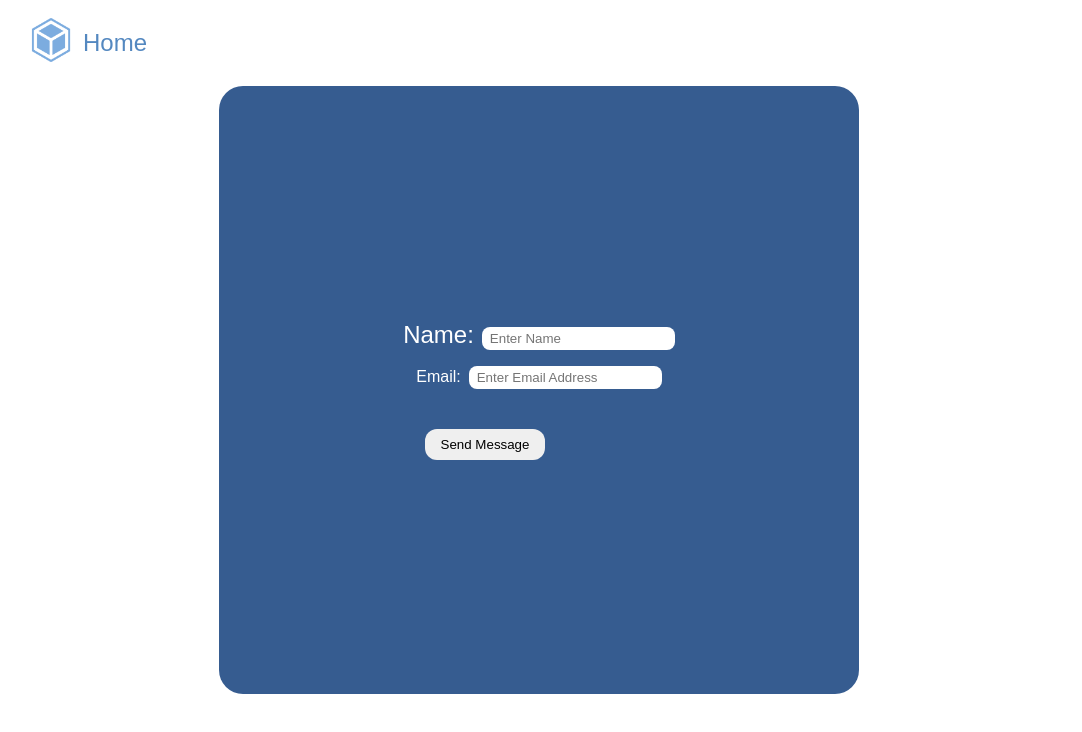
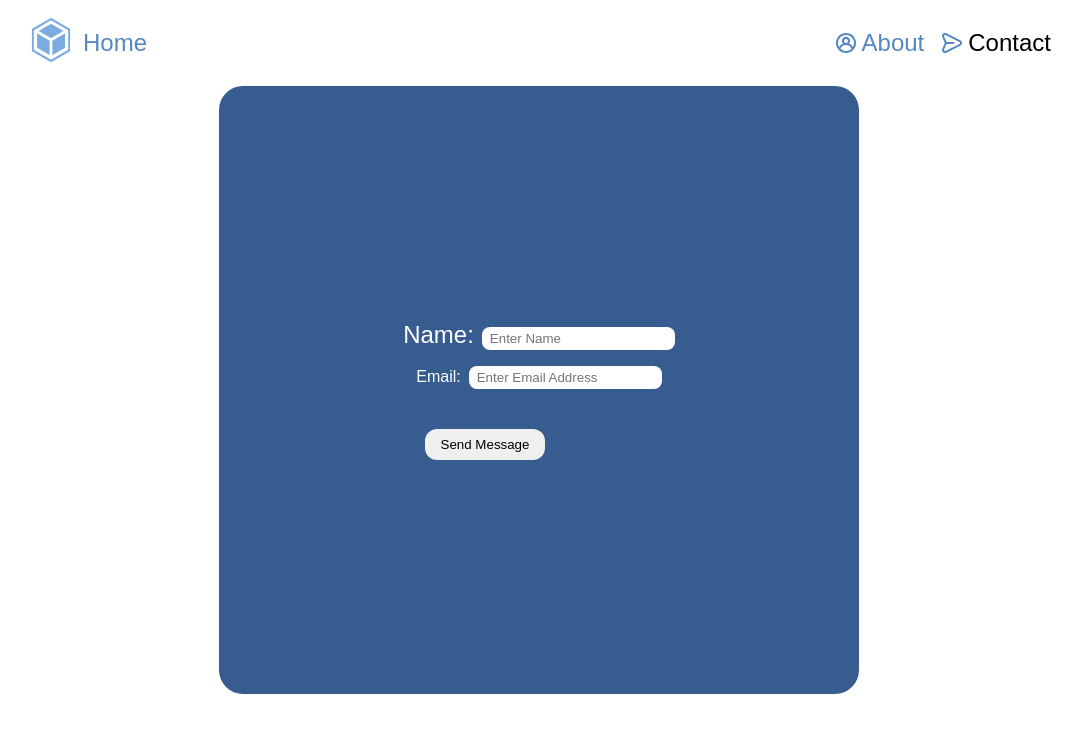
Before and after one commit to jvpink200/portfolioNextJS, a Next.js app: page /contact in a window 1280 px wide. Shown: the top 732 px of the page, without its empty margins (101-1183 px from the left). Built offline with nearby package versions, Linux system fonts and the light colour scheme.

Commit message:
updated navbar

```diff
--- a/src/components/NavBar.js
+++ b/src/components/NavBar.js
@@ -4,20 +4,16 @@ import { UilMessage, UilUserCircle } from "@iconscout/react-unicons";
 import Link from "next/link";
 export default function NavBar({ active }) {
   return (
-    <>
     <nav className={styles.nav}>
       <div className={styles.navHome}>
         <Link href="/">
           <Image src="/logo.png" alt="logo nav" width={48} height={48} />
         </Link>
         <Link href="/">
-            <span className={active == "home" ? styles.active : null}>
-              Home
-            </span>
+          <span className={active == "home" ? styles.active : null}>Home</span>
         </Link>
       </div>
-
-        {/*<ul className={styles.containerNav}>
+      <ul className={styles.containerNav}>
         <li className={styles.navLinks}>
           <UilUserCircle />
           <Link href="/about">
@@ -29,15 +25,12 @@ export default function NavBar({ active }) {
         <li className={styles.navLinks}>
           <UilMessage />
           <Link href="/contact">
-              <span
-                className={active == "contactActive" ? styles.active : null}
-              >
+            <span className={active == "contactActive" ? styles.active : null}>
               Contact
             </span>
           </Link>
         </li>
-  </ul>*/}
+      </ul>
     </nav>
-    </>
   );
 }
--- a/src/pages/_document.js
+++ b/src/pages/_document.js
@@ -1,5 +1,4 @@
 import { Html, Head, Main, NextScript } from "next/document";
-import NavBar from "@/components/NavBar";
 export default function Document() {
   return (
     <Html>
```
Lines whose indentation alone changed are shown as unchanged.
